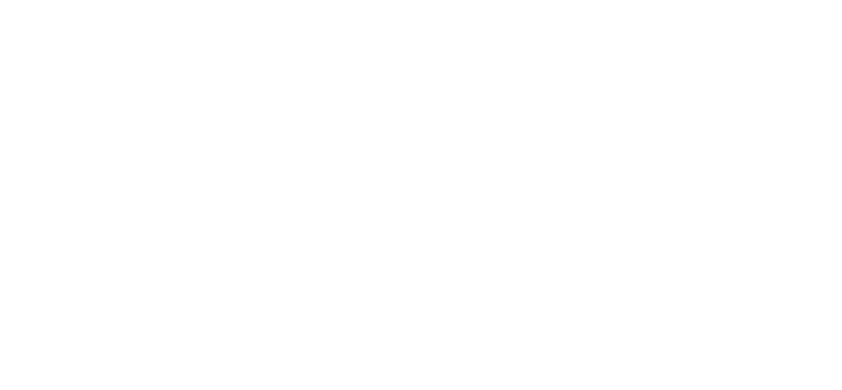
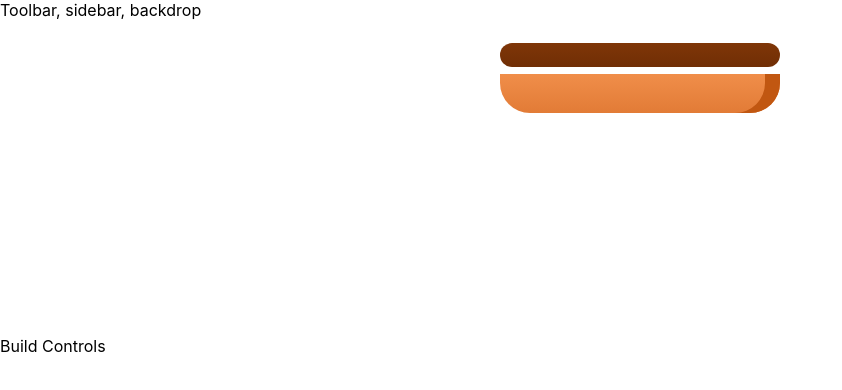
Before and after one commit to deepak-mb/max-react-course, a React (Create React App) app in the folder burger-builder/: page / in a window 1280 px wide. Shown: the top 390 px of the page, without its empty margins (0-842 px from the left). Built offline with nearby package versions, Linux system fonts and the light colour scheme.

Commit message:
Building burger builder

```diff
--- a/burger-builder/src/App.js
+++ b/burger-builder/src/App.js
@@ -1,11 +1,16 @@
-import React, { Component } from 'react';
-import './App.css';
+import React, { Component } from "react";
+import Layout from "./components/Layout/Layout";
+import moduleName from "./containers/BurgerBuilder/BurgerBuilder";
+import "./App.css";
+import BurgerBuilder from "./containers/BurgerBuilder/BurgerBuilder";
 
 class App extends Component {
   render() {
     return (
       <div>
-
+        <Layout>
+          <BurgerBuilder />
+        </Layout>
       </div>
     );
   }
--- /dev/null
+++ b/burger-builder/src/components/Burger/Burger.css
@@ -0,0 +1,30 @@
+.Burger {
+  width: 100%;
+  margin: auto;
+  height: 250px;
+  overflow: scroll;
+  text-align: center;
+  font-weight: bold;
+  font-size: 1.2rem;
+}
+
+@media (min-width: 1000px) and (min-height: 700px) {
+  .Burger {
+    width: 700px;
+    height: 600px;
+  }
+}
+
+@media (min-width: 500px) and (min-height: 401px) {
+  .Burger {
+    width: 450px;
+    height: 400px;
+  }
+}
+
+@media (min-width: 500px) and (min-height: 400px) {
+  .Burger {
+    width: 350px;
+    height: 300px;
+  }
+}
--- /dev/null
+++ b/burger-builder/src/components/Burger/Burger.js
@@ -0,0 +1,16 @@
+import React from "react";
+import "./Burger.css";
+import BurgerIngredients from "./BurgerIngredients/BurgerIngredients";
+
+const burger = props => {
+  return (
+    <div className="Burger">
+      <BurgerIngredients type="bread-top" />
+      <BurgerIngredients type="meat" />
+      <BurgerIngredients type="cheese" />
+      <BurgerIngredients type="bread-bottom" />
+    </div>
+  );
+};
+
+export default burger;
--- /dev/null
+++ b/burger-builder/src/components/Burger/BurgerIngredients/BurgerIngredient.css
@@ -0,0 +1,113 @@
+.BreadBottom {
+    height: 13%;
+    width: 80%;
+    background: linear-gradient(#F08E4A, #e27b36);
+    border-radius: 0 0 30px 30px;
+    box-shadow: inset -15px 0 #c15711;
+    margin: 2% auto;
+}
+
+.BreadTop {
+    height: 20%;
+    width: 80%;
+    background: linear-gradient(#bc581e, #e27b36);
+    border-radius: 50% 50% 0 0;
+    box-shadow: inset -15px 0 #c15711;
+    margin: 2% auto;
+    position: relative;
+}
+
+.Seeds1 {
+    width: 10%;
+    height: 15%;
+    position: absolute;
+    background-color: white;
+    left: 30%;
+    top: 50%;
+    border-radius: 40%;
+    transform: rotate(-20deg);
+    box-shadow: inset -2px -3px #c9c9c9;
+}
+
+.Seeds1:after {
+    content: "";
+    width: 100%;
+    height: 100%;
+    position: absolute;
+    background-color: white;
+    left: -170%;
+    top: -260%;
+    border-radius: 40%;
+    transform: rotate(60deg);
+    box-shadow: inset -1px 2px #c9c9c9;
+  }
+
+.Seeds1:before {
+    content: "";
+    width: 100%;
+    height: 100%;
+    position: absolute;
+    background-color: white;
+    left: 180%;
+    top: -50%;
+    border-radius: 40%;
+    transform: rotate(60deg);
+    box-shadow: inset -1px -3px #c9c9c9;
+  }
+
+  .Seeds2 {
+    width: 10%;
+    height: 15%;
+    position: absolute;
+    background-color: white;
+    left: 64%;
+    top: 50%;
+    border-radius: 40%;
+    transform: rotate(10deg);
+    box-shadow: inset -3px 0 #c9c9c9;
+  }
+
+  .Seeds2:before {
+    content: "";
+    width: 100%;
+    height: 100%;
+    position: absolute;
+    background-color: white;
+    left: 150%;
+    top: -130%;
+    border-radius: 40%;
+    transform: rotate(90deg);
+    box-shadow: inset 1px 3px #c9c9c9;
+  }
+
+
+.Meat {
+    width: 80%;
+    height: 8%;
+    background: linear-gradient(#7f3608, #702e05);
+    margin: 2% auto;
+    border-radius: 15px;
+}
+
+.Cheese {
+    width: 90%;
+    height: 4.5%;
+    margin: 2% auto;
+    background: linear-gradient(#f4d004, #d6bb22);
+    border-radius: 20px;
+}
+
+.Salad {
+    width: 85%;
+    height: 7%;
+    margin: 2% auto;
+    background: linear-gradient(#228c1d, #91ce50);
+    border-radius: 20px;
+}
+
+.Bacon {
+    width: 80%;
+    height: 3%;
+    background: linear-gradient(#bf3813, #c45e38);
+    margin: 2% auto;
+}
--- /dev/null
+++ b/burger-builder/src/components/Burger/BurgerIngredients/BurgerIngredients.js
@@ -0,0 +1,42 @@
+import React, { Component } from "react";
+import "./BurgerIngredient.css";
+import PropTypes from "prop-types";
+
+class BurgerIngredient extends Component {
+  render() {
+    let ingredient = null;
+    switch (this.props.type) {
+      case "bread-bottom":
+        ingredient = <div className="BreadBottom"></div>;
+        break;
+
+      case "top-bread":
+        ingredient = (
+          <div className="BreadTop">
+            <div className="Seeds1" />
+            <div className="Seeds2" />
+          </div>
+        );
+        break;
+      case "meat":
+        ingredient = <div className="Meat"></div>;
+        break;
+      case "cheese":
+        ingredient = <div className="cheese"></div>;
+        break;
+      case "bacon":
+        ingredient = <div className="Bacon"></div>;
+        break;
+      case "salad":
+        ingredient = <div className="Salad"></div>;
+        break;
+      default:
+        ingredient = null;
+    }
+    return ingredient;
+  }
+}
+BurgerIngredient.propTypes = {
+  type: PropTypes.string.isRequired
+};
+export default BurgerIngredient;
--- /dev/null
+++ b/burger-builder/src/components/Layout/Layout.css
@@ -0,0 +1,3 @@
+.content {
+  margin-top: 16px;
+}
--- /dev/null
+++ b/burger-builder/src/components/Layout/Layout.js
@@ -0,0 +1,13 @@
+import React from "react";
+import Aux from "../../hoc/aux";
+import './Layout.css'
+const layout = props => {
+  return (
+    <Aux>
+      <div>Toolbar, sidebar, backdrop</div>
+      <main className="content">{props.children}</main>
+    </Aux>
+  );
+};
+
+export default layout;
--- /dev/null
+++ b/burger-builder/src/containers/BurgerBuilder/BurgerBuilder.js
@@ -0,0 +1,15 @@
+import React, { Component } from "react";
+import Aux from "../../hoc/aux";
+import Burger from "../../components/Burger/Burger";
+class BurgerBuilder extends Component {
+  render() {
+    return (
+      <Aux>
+        <Burger />
+        <div>Build Controls</div>
+      </Aux>
+    );
+  }
+}
+
+export default BurgerBuilder;
--- /dev/null
+++ b/burger-builder/src/hoc/aux.js
@@ -0,0 +1,3 @@
+const aux = props => props.children;
+
+export default aux;
--- a/burger-builder/src/index.css
+++ b/burger-builder/src/index.css
@@ -1,7 +1,7 @@
 body {
   margin: 0;
   padding: 0;
-  font-family: -apple-system, BlinkMacSystemFont, "Segoe UI", "Roboto", "Oxygen",
+  font-family: -apple-system, BlinkMacSystemFont, "Open Sans", "Segoe UI", "Roboto", "Oxygen",
     "Ubuntu", "Cantarell", "Fira Sans", "Droid Sans", "Helvetica Neue",
     sans-serif;
   -webkit-font-smoothing: antialiased;
```
